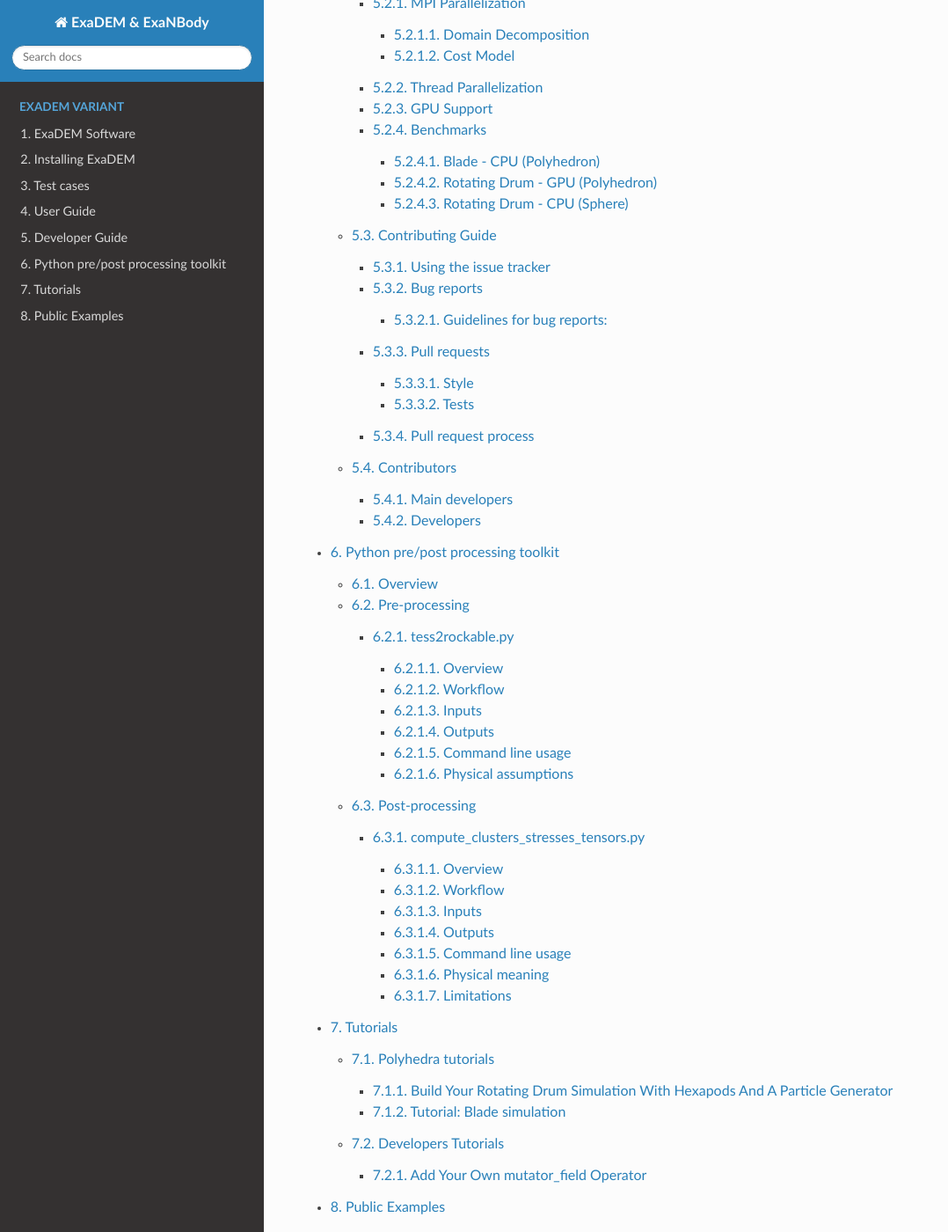
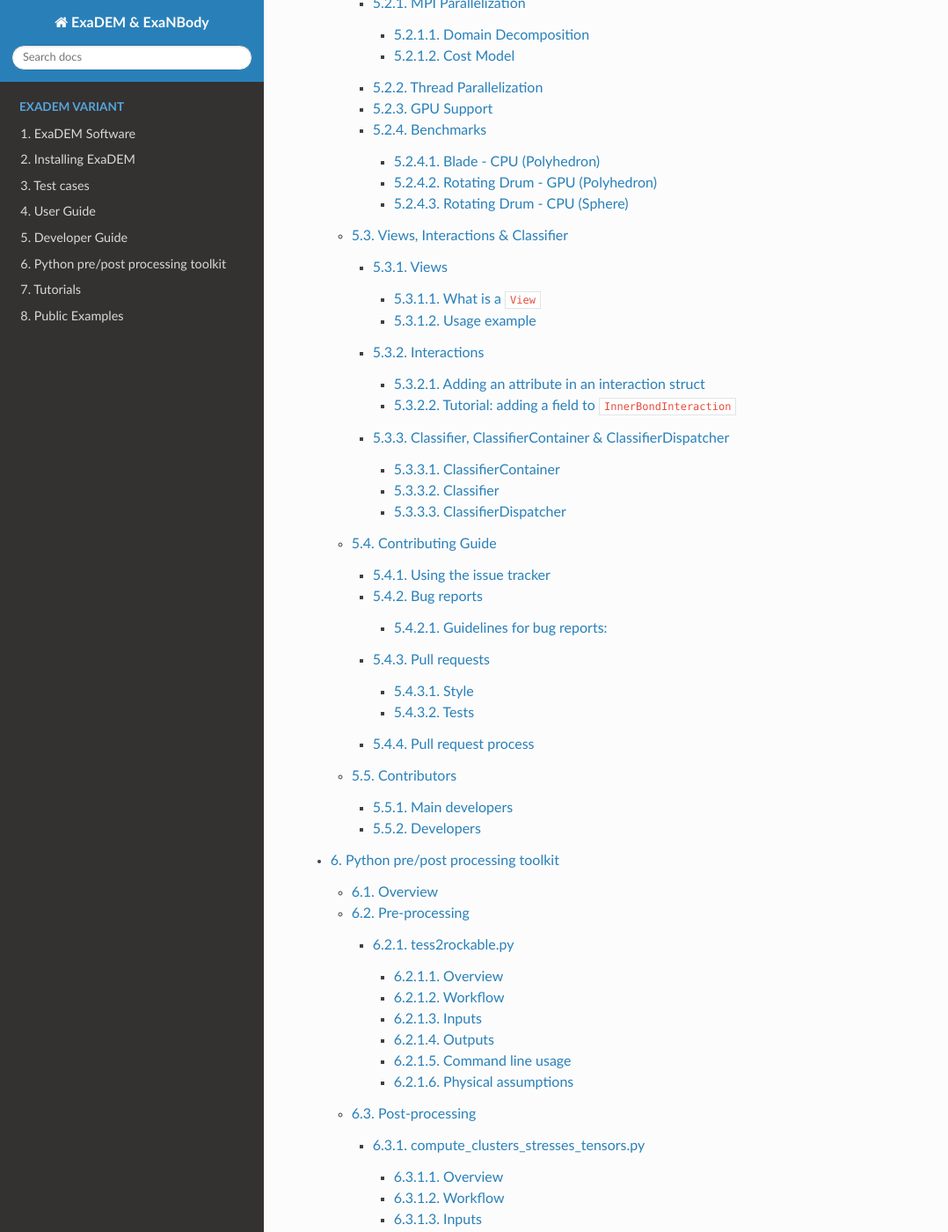
Before and after one commit to Collab4exaNBody/doc_exaDEM, a Sphinx documentation site: the page built from docs/source/index.rst, in a window 1280 px wide and 1400 px high, scrolled down 5060 px. Shown: the whole window at 88% size, without its empty margins (0-1078 px from the left). Built offline with Sphinx 7.4.7 and the Read the Docs theme 3.1.0, drawn with Linux system fonts in a browser that asks for light colours; some of the changed lines change nothing that is shown.

Commit message:
add section classifier / interaction / view + pictures

```diff
--- /dev/null
+++ b/docs/source/project_exaDEM/developer_guide/classifier.rst
@@ -0,0 +1,364 @@
+.. _exadem_views_interactions_classifier:
+
+Views, Interactions & Classifier
+==================================
+
+``exaDEM`` stores most of its bulk per-element data (interactions, driver projection grids,
+polyhedron position backups, GPU neighbor-list bookkeeping, ...) as owning
+Structure-of-Arrays containers, and exposes it to compute kernels through a lightweight,
+non-owning ``View`` built on top of ``onika::cuda::span``. This page has three parts:
+
+- :ref:`exadem_views` -- what a ``View`` is, as a general pattern used across the codebase.
+- :ref:`exadem_interactions` -- the per-interaction structs (``InteractionPair``,
+  ``Interaction``, ``InnerBondInteraction``, ``PlaceholderInteraction``), and how to add a
+  field to one.
+- :ref:`exadem_classifier` -- ``Classifier``, ``ClassifierContainer`` and
+  ``ClassifierDispatcher``, the storage and dispatch machinery built on top of both.
+
+.. figure:: ../../_static/Classifier.png
+   :align: center
+   :width: 100%
+
+   How the classes on this page relate to each other, left to right: individual interactions
+   (Array-of-Structs) are grouped by type into a ``Classifier`` -- itself an array of per-type
+   containers, i.e. an Array-of-Structures-of-Arrays; each type is one ``ClassifierContainer<T>``
+   (an owning Structure-of-Arrays); a ``View`` exposes the same arrays without owning them; and a
+   single row of a ``View``, once indexed, is rebuilt back into one ``Interaction`` (or
+   ``InnerBondInteraction``).
+
+.. _exadem_views:
+
+Views
+-----
+
+What is a ``View``
+~~~~~~~~~~~~~~~~~~~
+
+``View`` is not a single class but a convention (in exaDEM) followed by several, otherwise unrelated,
+owning storage classes across the codebase. A class following it declares a nested ``struct
+View`` and a ``.view()`` method:
+
+- the owning class stores its data in ``CudaMMVector<T>`` (one per field, for
+  Structure-of-Arrays layouts) or another owning container,
+- its nested ``View`` mirrors the same fields, but each one is an ``onika::cuda::span<T>`` --
+  a non-owning ``{ T* data; size_t size; }`` pair pointing at the same (CUDA unified) memory,
+- ``.view()`` builds a ``View`` from the current state of the owning object.
+
+A ``View`` is trivially copyable and safe to capture by value into a ``parallel_for``/GPU
+kernel functor, unlike the owning object itself. This is the recurring reason the pattern
+exists: build the owning storage on the host (resize, fill, ...), then hand a cheap,
+GPU-callable ``View`` of it to the kernel.
+
+.. list-table:: Some ``View``s in ``exaDEM``
+   :widths: 40 40
+   :header-rows: 1
+
+   * - Owning class
+     - ``View``
+   * - ``ClassifierContainer<IT>``
+     - ``ClassifierContainer<IT>::View``
+   * - ``DEMBackupData``
+     - ``DEMBackupData::View``
+   * - ``RShapeDriverGridCellIndexes``
+     - ``RShapeDriverGridCellIndexes::View``
+   * - ``CellStorage`` / ``CellPairStorage``
+     - ``CellStorage::View`` / ``CellPairStorage::View``
+   * - ``InteractionHistory``
+     - ``InteractionHistory::View``
+   * - ``IgnorePairsGPU``
+     - ``IgnorePairsGPU::View``
+
+Usage example
+~~~~~~~~~~~~~
+
+The simplest instance of the pattern, ``DEMBackupData`` (``polyhedron/backup_dem.hpp``):
+
+.. code-block:: cpp
+
+   struct DEMBackupData {
+     onika::memory::CudaMMVector<double> data_;
+     onika::memory::CudaMMVector<uint32_t> index_map_;
+
+     struct View {
+       onika::cuda::span<double> data_;
+       onika::cuda::span<uint32_t> index_map_;
+     };
+
+     inline View view() { return View{onika::cuda::make_span(data_), onika::cuda::make_span(index_map_)}; }
+   };
+
+and how it is consumed: build a ``View`` from the owning object, then read/write a field
+directly through it, exactly like on the owning ``CudaMMVector`` (``operator[]``/``.data()``),
+just without owning the memory:
+
+.. code-block:: cpp
+
+   int idx = 50;
+   int shift = 10;
+   DEMBackupData::View view = backup_dem.view();
+   view.index_map_[idx] = shift;
+   double value = view.data_[view.index_map_[idx]];
+
+.. note:: ``View`` and performance: spans are not ``restrict`` pointers
+
+.. _exadem_interactions:
+
+Interactions
+------------
+
+Independently of how they are stored (see :ref:`exadem_views` / :ref:`exadem_classifier`),
+interactions come in a small family of C++ structs (``exaDEM/interaction/``) -- the leftmost and
+rightmost boxes of the diagram above. Every one of them starts with an ``InteractionPair pair_``,
+which holds the *topology* of the interaction (who is interacting with whom) and is identical
+regardless of the kind of interaction; what follows ``pair_`` holds the
+kind-specific *physical state* and differs between a contact and an inner bond.
+
+.. list-table:: Elements of each interaction struct
+   :widths: 25 75
+   :header-rows: 1
+
+   * - Struct
+     - Content
+   * - ``InteractionPair``
+     - Topology only, common to every kind: ``pi_``, ``pj_`` (each a ``ParticleSubLocation``:
+       ``id_``, ``cell_``, ``p_``, ``sub_``), ``type_``, ``swap_``, ``ghost_``
+   * - ``Interaction``
+     - ``pair_`` + ``friction`` (``Vec3d``), ``moment`` (``Vec3d``)
+   * - ``InnerBondInteraction``
+     - ``pair_`` + ``friction`` (shared tag with ``Interaction``), ``en``, ``tds``, ``et``,
+       ``dn0``, ``weight``, ``criterion`` (``RuptureCriteria``), ``unbroken``
+   * - ``PlaceholderInteraction``
+     - ``pair_`` + an opaque, fixed-size byte buffer, big enough to hold whichever of
+       ``Interaction``/``InnerBondInteraction`` is larger
+
+The kind-specific fields (listed in the table above, e.g. ``friction`` on ``Interaction``) are
+not plain public members: they are read/written through ``operator[]`` with a tag from the
+``attr`` namespace, ``I[attr::NAME]``, on any ``Interaction``/``InnerBondInteraction`` instance
+-- for example:
+
+.. code-block:: cpp
+
+   Vec3d f = I[attr::friction];
+   I[attr::moment] = Vec3d{0, 0, 0};
+
+The same ``operator[](attr::NAME)`` also works on a whole ``ClassifierContainer<IT>`` or its
+``View`` (returning the field's array instead of a single value) -- see :ref:`exadem_classifier`.
+
+``PlaceholderInteraction`` is the *type-erased* form used whenever code needs to hold/move/sort
+an interaction without knowing at compile time whether it's a contact or an inner bond: its
+buffer is reinterpreted as the real struct via ``.as<T>()`` once the kind is known (from
+``pair_.type_``).
+
+.. warning::
+
+   Because dump/restart files store ``PlaceholderInteraction`` as raw bytes, adding, removing,
+   or reordering fields in ``Interaction``/``InnerBondInteraction`` changes its in-memory layout
+   and therefore **breaks binary compatibility with previously-written dump files** containing
+   interactions.).
+
+
+
+Adding an attribute in an interaction struct
+~~~~~~~~~~~~~~~~~~~~~~~~~~~~~~~~~~~~~~~~~~~~
+
+``Interaction``, ``InnerBondInteraction``, ``ClassifierContainer<IT>`` and
+``ClassifierContainer<IT>::View`` do **not** declare their fields directly: each is generated
+from an X-macro field list via the machinery in ``interaction_decoration.hpp`` (see the large
+"DANGER ZONE" comment at the top of that file for the full set of caveats). In practice, adding
+a field to an interaction just means adding one line to one of two lists:
+
+- ``EXADEM_INTERACTION_FIELDS``, in ``src/interaction/include/exaDEM/interaction/interaction.hpp``
+  -- backs ``Interaction`` (particle-particle and particle-driver contacts).
+- ``EXADEM_INNER_BOND_FIELDS``, in
+  ``src/interaction/include/exaDEM/interaction/inner_bond_interaction.hpp`` -- backs
+  ``InnerBondInteraction`` (see the worked example below).
+
+.. code-block:: cpp
+
+   #define EXADEM_INTERACTION_FIELDS(X)    \
+     X(exanb::Vec3d, friction, 0, NEW_TAG) \
+     X(exanb::Vec3d, moment, 1, NEW_TAG)
+
+Append a new line ``X(TYPE, NAME, INDEX, NEW_TAG)``, with ``INDEX`` equal to the list's current
+length (``2`` here, since it would become the third field). That's it: the ``attr::NAME`` tag,
+the ``operator[](attr::NAME)`` accessor, and the matching storage in ``ClassifierContainer<IT>``
+and its ``View`` are all generated automatically from that one line -- nothing else needs a
+manual edit.
+
+Use ``NEW_TAG`` unless the field already exists in the *other* list under the same name (like
+``friction``, used by both ``Interaction`` and ``InnerBondInteraction``): in that case, write
+``SHARED_TAG`` instead, so the name isn't declared twice.
+
+.. danger::
+
+   ``INDEX`` must match the field's position in the list (``0, 1, 2, ...``). Nothing checks this
+   at compile time -- a wrong index silently reads/writes the wrong field at runtime.
+
+Tutorial: adding a field to ``InnerBondInteraction``
+~~~~~~~~~~~~~~~~~~~~~~~~~~~~~~~~~~~~~~~~~~~~~~~~~~~~~~
+
+Worked example applying the recipe above: add ``dissipated_energy`` (a ``double`` accumulating
+the energy dissipated by a bond over time) to inner-bond interactions.
+
+1. **Edit the field list**, in ``exaDEM/interaction/inner_bond_interaction.hpp`` -- append a
+   line with ``INDEX = 8`` (the list currently has 8 entries, indices ``0``..``7``):
+
+   .. code-block:: cpp
+
+      #define EXADEM_INNER_BOND_FIELDS(X)         \
+        X(exanb::Vec3d, friction, 0, SHARED_TAG)  \
+        X(double, en, 1, NEW_TAG)                 \
+        X(exanb::Vec3d, tds, 2, NEW_TAG)          \
+        X(double, et, 3, NEW_TAG)                 \
+        X(double, dn0, 4, NEW_TAG)                \
+        X(double, weight, 5, NEW_TAG)             \
+        X(RuptureCriteria, criterion, 6, NEW_TAG) \
+        X(uint8_t, unbroken, 7, NEW_TAG)          \
+        X(double, dissipated_energy, 8, NEW_TAG)  // <-- new field, NEW_TAG since it's not reused elsewhere
+
+2. **Extend the explicit initializer list** on ``InnerBondInteraction`` (same file) with a
+   default value at the matching position -- unlike ``Interaction``, which just zero-initializes
+   everything, this struct lists a default value for every field by hand.
+
+   .. code-block:: cpp
+
+      fm_ = {
+          {0, 0, 0},  // friction
+          0.0,        // en
+          {0, 0, 0},  // tds
+          0.0,        // et
+          0.0,        // dn0
+          1.0,        // weight
+          {},         // criterion
+          true,       // unbroken
+          0.0         // dissipated_energy
+      };
+
+3. **Use the field.** It is already usable through ``operator[](attr::dissipated_energy)`` on
+   ``InnerBondInteraction``, on ``ClassifierContainer<InnerBond>`` and on its ``View`` -- no
+   further declaration needed. For instance, accumulating it in a fracture-criterion-style
+   kernel (pattern taken from ``apply_interface_fracture_criterion.hpp``, which already reads
+   ``interaction_[attr::en]``/``interaction_[attr::et]`` the same way):
+
+   .. code-block:: cpp
+
+      // per-interaction update, e.g. inside a kernel operating on an InnerBondInteraction& I
+      I[attr::dissipated_energy] += I[attr::en] + I[attr::et];
+
+      // or, batched over a whole View (as apply_interface_fracture_criterion.hpp does for en/et):
+      double* __restrict__ diss = interactions_[attr::dissipated_energy].data();
+      diss[idx] += en[idx] + et[idx];
+
+
+.. danger:: This will very likely break reading previously-written restart/dump files
+
+.. _exadem_classifier:
+
+Classifier, ClassifierContainer & ClassifierDispatcher
+--------------------------------------------------------
+
+``exaDEM`` stores every interaction (particle-particle contact, particle-driver contact, or
+inner bond) as a row of a per-type Structure-of-Arrays container -- the three middle boxes of
+the diagram above: one ``ClassifierContainer<IT>`` per interaction type id, owned by a
+``Classifier``, exposed to kernels through ``ClassifierContainer<IT>::View`` (an instance of the
+``View`` pattern described above), and routed to the right compile-time ``InteractionType`` at
+runtime by ``ClassifierDispatcher``. Its fields are the same ones described in
+:ref:`exadem_interactions` above -- see that section for how to add one.
+
+ClassifierContainer
+~~~~~~~~~~~~~~~~~~~
+
+The ``ClassifierContainer<IT>`` class is the owning
+storage for **one interaction type id** (e.g. ``VertexFace``) of a given ``InteractionType``
+category (``IT``). It is explicitly specialized per ``InteractionType`` because each category backs a
+different per-interaction struct and therefore a different field set:
+
+.. figure:: ../../_static/ClassifierContainer.png
+   :align: center
+   :width: 80%
+
+   The common fields (grey) are shared by all three specializations; the type-specific fields
+   (green) depend on ``IT`` -- ``friction``/``moment`` for ``ParticleParticle``/``ParticleDriver``
+   (backing ``Interaction``), or the larger inner-bond field set for ``InnerBond`` (backing
+   ``InnerBondInteraction``).
+
+.. list-table:: ``ClassifierContainer<IT>`` fields, by ``InteractionType`` (``IT``)
+   :widths: 20 30 50
+   :header-rows: 1
+
+   * - ``IT``
+     - Common fields (all specializations)
+     - Type-specific fields
+   * - ``ParticleParticle``
+     - ``id_i``, ``id_j``, ``cell_i``, ``cell_j``, ``p_i``, ``p_j``, ``sub_i``, ``sub_j``,
+       ``swap``, ``ghost``
+     - ``friction``, ``moment``
+   * - ``ParticleDriver``
+     - *(same as above)*
+     - ``friction``, ``moment``
+   * - ``InnerBond``
+     - *(same as above)*
+     - ``friction``, ``en``, ``tds``, ``et``, ``dn0``, ``weight``, ``criterion``, ``unbroken``
+
+Each field is accessed as one array via ``container[attr::field_name]``. To build a container,
+``resize``/``clear`` it and fill it with ``insert``/``copy`` from a
+``std::vector<PlaceholderInteraction>``; to consume it in a kernel, call ``view()`` to get a
+``ClassifierContainer<IT>::View`` (see :ref:`exadem_views`).
+
+
+Classifier
+~~~~~~~~~~
+
+.. figure:: ../../_static/ClassifierDetails.png
+   :align: center
+   :width: 70%
+
+
+``Classifier`` owns one ``ClassifierContainer<IT>`` per interaction type id, grouped into three ``std::vector``s by category + one buffer for contact-law ``scratch`` data:
+
+- ``particles_``: type ids 0...3, one per polyhedron feature pair: vertex-vertex, vertex-edge, vertex-face, edge-edge, ``std::vector<ClassifierContainer<ParticleParticle>>``.
+- ``drivers_``: type ids 4...12, one per particle/driver feature pair,  ``std::vector<ClassifierContainer<ParticleDriver>>``.
+- ``innerbonds_``, type id 13, ``std::vector<ClassifierContainer<InnerBond>>``.
+- ``contact_state_``: per-type scratch buffers for quantities computed by the contact law but
+  not persisted on the interaction itself (overlap ``dn``, contact point, normal/tangential
+  force).
+
+Given a runtime type id (0... NTypes-1), ``get_data<IT>(typeID)`` /
+``get_info<IT>(typeID)`` return the matching ``ClassifierContainer<IT>&`` (and its size for the
+latter); ``IT``, for ``InteractionType``, must be known at compile time and is usually fixed by the calling template.
+``for_all_interactions(classifier, func, ...)`` loops over
+every type id and calls ``func`` once per non-empty container.
+
+ClassifierDispatcher
+~~~~~~~~~~~~~~~~~~~~
+
+Motivation: there is a mismatch to resolve here. Compute kernels are templated on the compile-time
+``InteractionType IT`` -- the compiler needs to know, at compile time, whether it's generating
+code for ``Interaction`` or ``InnerBondInteraction`` (and their respective ``View``). But at
+runtime, all the code actually has is a plain integer type id, read off the particle's neighbor
+list -- not a C++ type.
+
+.. figure:: ../../_static/ClassifierDispatcher.png
+   :align: center
+   :width: 80%
+
+   ``ClassifierDispatcher::dispatch`` turns a runtime type id back into the matching
+   ``ClassifierContainer<IT>::View``, and calls ``func<IT>()`` once per interaction of that type
+   -- in parallel, each call running on its own OpenMP thread (CPU) or CUDA thread (GPU).
+
+
+The ``ClassifierDispatcher`` (aliased ``IDispatcher`` for the 3 real categories) closes that gap, as shown above: given the runtime
+type id, it works out which of ``Types...`` it belongs to and calls
+``func.template operator()<IT>(...)`` with that one, specific, compile-time ``IT`` -- so from
+that call onward, inside ``func``, the code is fully statically typed again. Along with ``IT``,
+it passes ``func`` the matching ``View``, looked up through a ``ClassifierViewAccessor``: a
+plain-pointer, GPU-callable lookup into 3 arrays of ``View``, one per category.
+
+.. code-block:: cpp
+
+   ClassifierViewStorage wrappers(classifier);
+   ClassifierViewAccessor accessor = wrappers.accessor();
+   FunctorType func;
+   int typeID = 3;
+
+   IDispatcher::dispatch(typeID, accessor, func, args...);
--- a/docs/source/project_exaDEM/developer_guide/developer_guide.rst
+++ b/docs/source/project_exaDEM/developer_guide/developer_guide.rst
@@ -11,5 +11,6 @@
 
    changelog.rst
    parallelization.rst
+   classifier.rst
    contributing_guide.rst
    contributors.rst
```
Also changed, not shown: docs/source/_static/Classifier.png (added), docs/source/_static/ClassifierContainer.png (added), docs/source/_static/ClassifierDetails.png (added), docs/source/_static/ClassifierDispatcher.png (added), 5 other files.
